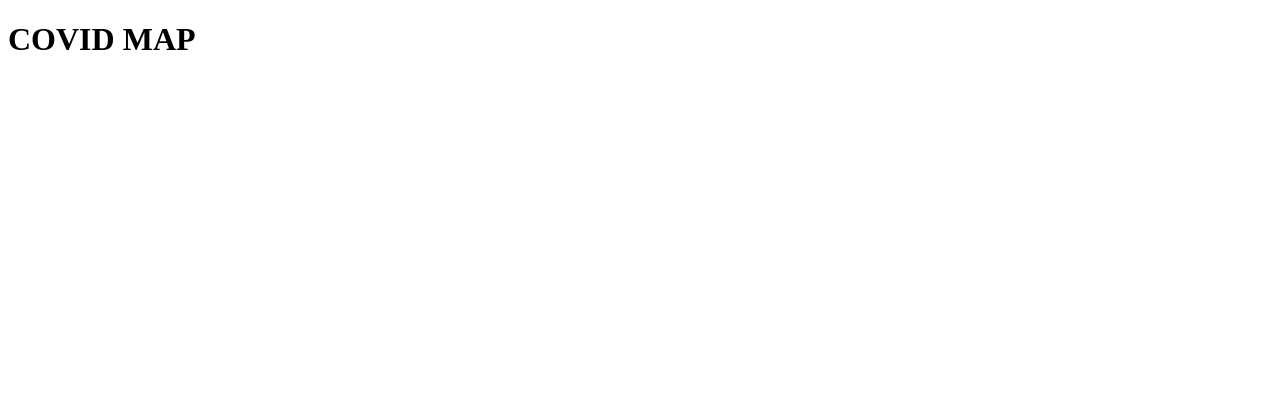
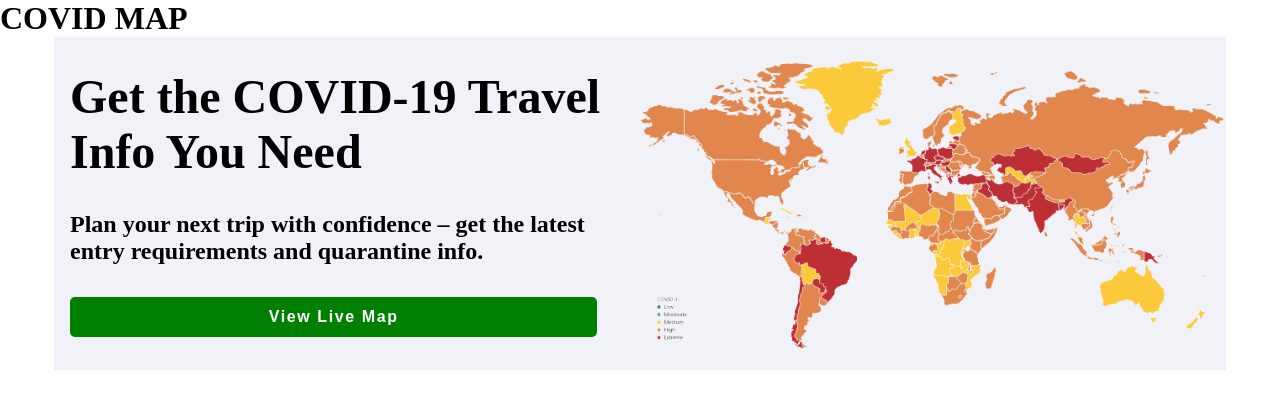
Before and after one commit to ryanbest99/covid-map-test, a plain HTML site: page index.html in a window 1280 px wide. Drawn offline with Linux system fonts and the light colour scheme.

Commit message:
add: covid map finished

```diff
--- a/index.html
+++ b/index.html
@@ -5,8 +5,36 @@
     <meta http-equiv="X-UA-Compatible" content="IE=edge" />
     <meta name="viewport" content="width=device-width, initial-scale=1.0" />
     <title>Document</title>
+    <link rel="stylesheet" href="./styles.css" />
   </head>
   <body>
     <h1>COVID MAP</h1>
+    <section class="covid">
+      <div class="covid-map-container">
+        <div class="covid-map-image">
+          <img src="./mapp.png" alt="" class="covid-map-img" />
+        </div>
+        <div class="covid-map-text">
+          <h1>Get the COVID-19 Travel Info You Need</h1>
+          <h4>
+            Plan your next trip with confidence – get the latest entry
+            requirements and quarantine info.
+          </h4>
+          <div class="anchor">
+            <a
+              href="https://covid-19.riskline.com/embedded/maps/world"
+              class="covid-anchor"
+              target="_blank"
+              ><input type="button" value="View Live Map" class="covid-btn"
+            /></a>
+          </div>
+        </div>
+      </div>
+    </section>
+    <!-- <a href="" target="_blank"
+      ><div class="covid-map"></div
+    ></a> -->
+
+    <script src="index.js"></script>
   </body>
 </html>
--- /dev/null
+++ b/index.js
@@ -0,0 +1 @@
+console.log("hi");
--- /dev/null
+++ b/styles.css
@@ -0,0 +1,69 @@
+* {
+  border: 0;
+  margin: 0;
+  padding: 0;
+}
+
+.covid-map-container {
+  margin: 0.5rem;
+  background: #f1f2f8;
+}
+
+.covid-map-img {
+  display: block;
+  width: 100%;
+  margin: 1rem auto;
+}
+
+.covid-map-text h1 {
+  margin: 1rem auto;
+}
+
+.covid-anchor {
+  text-decoration: none;
+}
+
+.covid-btn {
+  display: block;
+  margin: 1rem auto;
+  background: green;
+  width: 100%;
+  padding: 0.7rem 0;
+  border-radius: 5px;
+  font-weight: bold;
+  font-size: 1rem;
+  color: #fff;
+  letter-spacing: 0.1rem;
+  cursor: pointer;
+}
+
+@media screen and (min-width: 789px) {
+  .covid-map-container {
+    display: flex;
+    flex-direction: row-reverse;
+    flex-wrap: wrap;
+    justify-content: space-between;
+    max-width: 1172px;
+    margin: 0 auto;
+  }
+  .covid-map-image {
+    flex: 1 0 calc(50% - 1rem);
+  }
+  .covid-map-text {
+    flex: 1 0 calc(50% - 1rem);
+  }
+  .covid-map-text h1 {
+    margin: 2rem 0;
+    font-size: 3rem;
+    margin-left: 1rem;
+  }
+  .covid-map-text h4 {
+    font-size: 1.5rem;
+    margin: 2rem 0;
+    margin-left: 1rem;
+  }
+  .covid-btn {
+    margin-left: 1rem;
+    width: 90%;
+  }
+} ;
```
Also changed, not shown: map.jpg (added), mapp.png (added).
